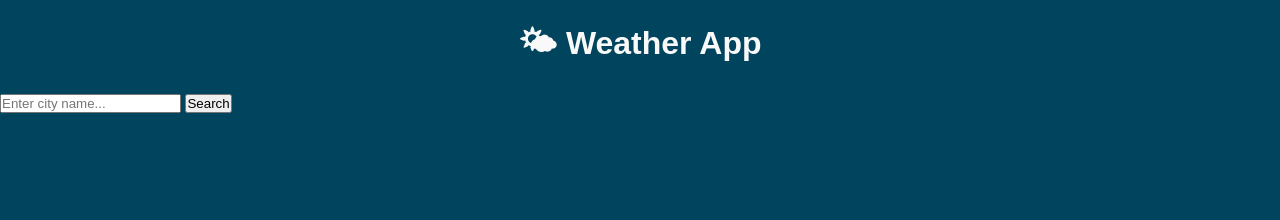
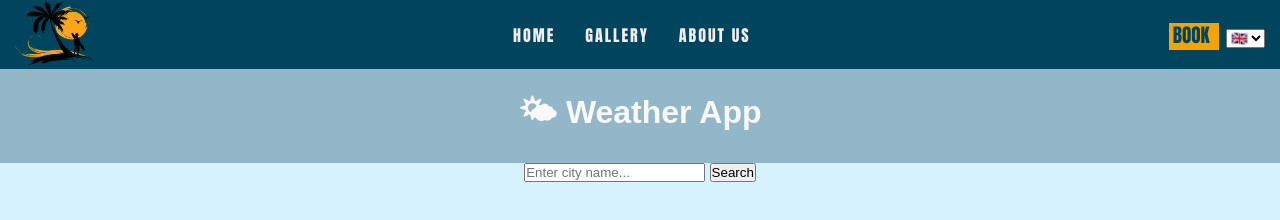
Before and after one commit to OlenaDem/DCI_projectN1, a website built with Vite: page weather.html in a window 1280 px wide. Built offline with nearby package versions, Linux system fonts and the light colour scheme.

Commit message:
Jesses_updated_page

```diff
--- a/weather.css
+++ b/weather.css
@@ -4,17 +4,12 @@
   --secondary-color: #f4a300;
   --whise: rgb(243, 237, 237);
 }
-body {
-  font-family: Arial, sans-serif;
-  margin: 0;
-  padding: 0;
-  background-color: var(--main-bg-color);
-  color: #fff;
-}
+
 
 .suggestions {
+
   position: absolute;
-  background: #fff;
+  background:#d6f2fc;
   color: #333;
   border-radius: 6px;
   margin-top: 5px;
@@ -50,3 +45,14 @@ body {
   text-align: center;
   box-shadow: 0 2px 6px rgba(0, 0, 0, 0.2);
 }
+
+.app{
+    background-color: var(--primary-color);
+    height: 100vh;
+    text-align: center;
+
+}
+.weatherhead{
+    background-color: #92b7c8;
+
+}
--- a/weather.html
+++ b/weather.html
@@ -14,9 +14,48 @@
     <script src="./main.js" defer></script>
 
 </head>
+
 <body>
+    <header class="desctop">
+      <div>
+        <img class="logo" src="./image/pngwing.com.png" alt="logo" />
+      </div>
+      <nav>
+        <ul>
+          <li><a data-t="nav.home" href="./index.html">HOME</a></li>
+          <li><a href="gallery.html" data-t="nav.gallery">GALLERY</a></li>
+          <li><a href="aboutus.html" data-t="nav.about">ABOUT US</a></li>
+        </ul>
+      </nav>
+      <div>
+        <a class="book" href="./book.html">
+          <span data-t="btn.book" class="book-text">BOOK</span>
+        </a>
+
+        <select class="language-switcher">
+          <option value="en" selected>🇬🇧</option>
+          <option value="de">🇩🇪</option>
+        </select>
+      </div>
+    </header>
+
+    <header class="mobile">
+      <div>
+        <img class="logo" src="./image/pngwing.com.png" alt="logo" />
+      </div>
+      <div class="flexmenu">
+        <a class="book" href="./book.html">
+          <span data-t="btn.book" class="book-text">BOOK</span>
+        </a>
+        <a class="hamburger" href="./burgermenu.html">
+          <span></span>
+          <span></span>
+          <span></span>
+        </a>
+      </div>
+    </header>
     <div class="app">
-  <h1>🌤 Weather App</h1>
+  <h1 class="weatherhead">🌤 Weather App</h1>
   <input id="cityInput" type="text" placeholder="Enter city name..." />
   <div id="suggestions" class="suggestions"></div>
   <button id="searchBtn">Search</button>
```
